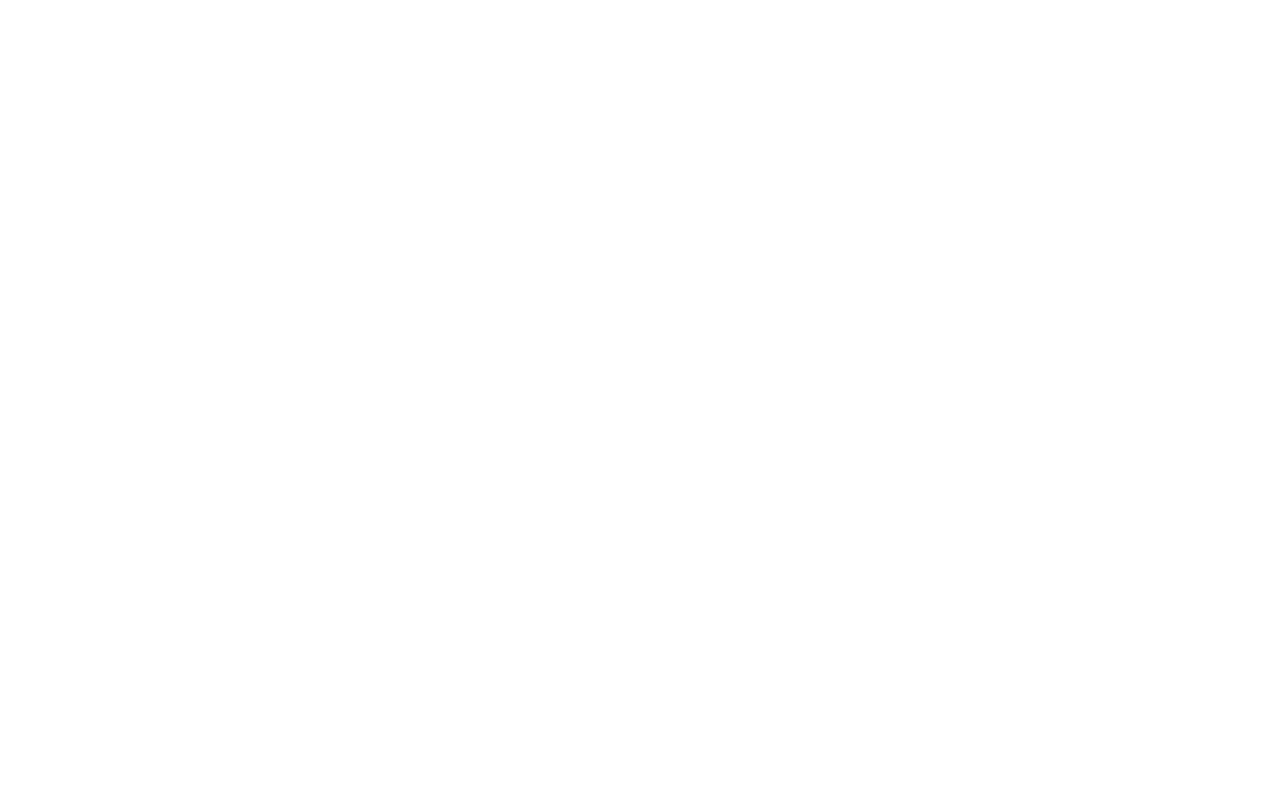
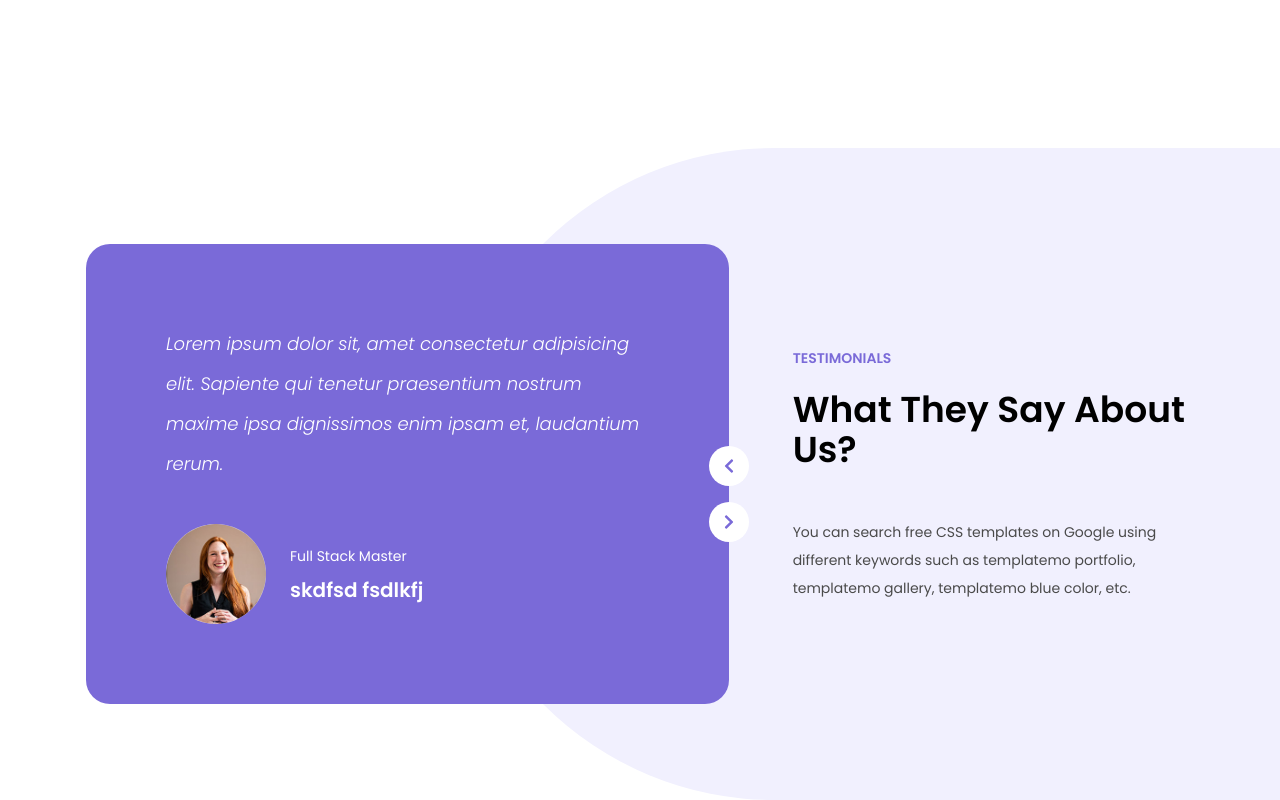
Before and after one commit to ShankalpaPokharel/Scholar, a React (Vite) app: page / in a window 1280 px wide. Shown: the part 4513-5313 px from the top of the page. Before the commit the page ends 4517 px from the top, so only its background shows below. Built offline with nearby package versions, Linux system fonts and the light colour scheme.

Commit message:
testimonials 80% complete

```diff
--- /dev/null
+++ b/src/components/TestimonialBanner.jsx
@@ -0,0 +1,17 @@
+import React from "react";
+import member1 from "../assets/member-01.jpg";
+
+export default function () {
+  return (
+    <div className="rounded-3xl bg-primary p-20 text-white">
+      <p className="mb-10 text-lg font-light italic leading-10">Lorem ipsum dolor sit, amet consectetur adipisicing elit. Sapiente qui tenetur praesentium nostrum maxime ipsa dignissimos enim ipsam et, laudantium rerum.</p>
+      <div className="flex items-center">
+        <img className="max-w-[100px] mr-6 rounded-full" src={member1} alt="" />
+        <div>
+          <span className="text-sm">Full Stack Master</span>
+          <h4 className="mt-2 text-xl font-semibold">skdfsd fsdlkfj</h4>
+        </div>
+      </div>
+    </div>
+  );
+}
--- /dev/null
+++ b/src/components/Testimonials.jsx
@@ -0,0 +1,66 @@
+import React, { useRef, useState } from "react";
+
+import Slider from "react-slick";
+import "slick-carousel/slick/slick.css";
+import "slick-carousel/slick/slick-theme.css";
+
+import { FaChevronLeft, FaChevronRight } from "react-icons/fa";
+import TestimonialBanner from "./TestimonialBanner";
+
+export default function Testimonials() {
+  let settings = {
+    // dots: true,
+    adaptiveHeight: true,
+    infinite: true,
+    speed: 500,
+    slidesToShow: 1,
+    slidesToScroll: 1,
+    arrows: false,
+  };
+  let sliderRef = useRef(null);
+  const next = () => {
+    if (sliderRef.current) {
+      sliderRef.current.slickNext();
+      setClickedbutton(2);
+    }
+  };
+
+  const previous = () => {
+    if (sliderRef.current) {
+      sliderRef.current.slickPrev();
+      setClickedbutton(1);
+    }
+  };
+  return (
+    <div className="lg:testimonials relative mt-36 py-20">
+      <div className="container relative flex items-center ">
+        {/* banner part  */}
+        <div className="relative lg:mr-16 lg:w-[58%]">
+          <Slider {...settings} className="" ref={sliderRef}>
+            {/* {bannerData.map((el) => (
+                <Banner key={el.id} banner={el} />
+              ))} */}
+            <TestimonialBanner />
+            <TestimonialBanner />
+          </Slider>
+
+          {/* sliding button */}
+          <div className="absolute hidden -right-5 top-1/2 -translate-y-7 flex-col justify-center gap-4 text-white lg:flex">
+            <div className={`w-fit rounded-full bg-white p-3`} onClick={previous}>
+              <FaChevronLeft className="text-primary" />
+            </div>
+            <button className={`w-fit rounded-full bg-white p-3`} onClick={next}>
+              <FaChevronRight className="text-primary" />
+            </button>
+          </div>
+        </div>
+        {/* body part  */}
+        <div className="lg:w-[41%]">
+          <span className="text-sm font-semibold uppercase text-primary">testimonials</span>
+          <h2 className="my-5 text-4xl font-semibold capitalize leading-10">What they say about us?</h2>
+          <p className="mt-12 text-sm leading-7 text-textlight">You can search free CSS templates on Google using different keywords such as templatemo portfolio, templatemo gallery, templatemo blue color, etc.</p>
+        </div>
+      </div>
+    </div>
+  );
+}
--- a/src/components/index.js
+++ b/src/components/index.js
@@ -5,6 +5,7 @@
 import LatestCourses from "./LatestCourses";
 import Facts from "./Facts";
 import Team from "./Team";
+import Testimonials from "./Testimonials";
 
 
-export {HeroPart,Navbar,OurFeatures,Aboutus,LatestCourses,Facts,Team}
+export {HeroPart,Navbar,OurFeatures,Aboutus,LatestCourses,Facts,Team,Testimonials}
--- a/src/index.css
+++ b/src/index.css
@@ -12,6 +12,9 @@
     @apply absolute top-0 bottom-0 right-0 z-[-1] w-[84%] h-full bg-[#f1f0fe] content-[''];
     border-top-left-radius: 500px;
     border-bottom-left-radius: 500px;
+  }
+  .testimonials::before{
+    @apply absolute top-0 right-0 w-[65%] rounded-l-[500px] h-full bottom-0 bg-lightbg content-['']
   }
 }
 
--- a/src/pages/LandingPage.jsx
+++ b/src/pages/LandingPage.jsx
@@ -1,5 +1,5 @@
 import React from "react";
-import { Aboutus, Facts, HeroPart, LatestCourses, Navbar, OurFeatures, Team } from "../components";
+import { Aboutus, Facts, HeroPart, LatestCourses, Navbar, OurFeatures, Team, Testimonials } from "../components";
 
 export default function LandingPage() {
   return (
@@ -13,6 +13,7 @@
       <LatestCourses />
       <Facts />
       <Team />
+      <Testimonials />
     </>
   );
 }
```
